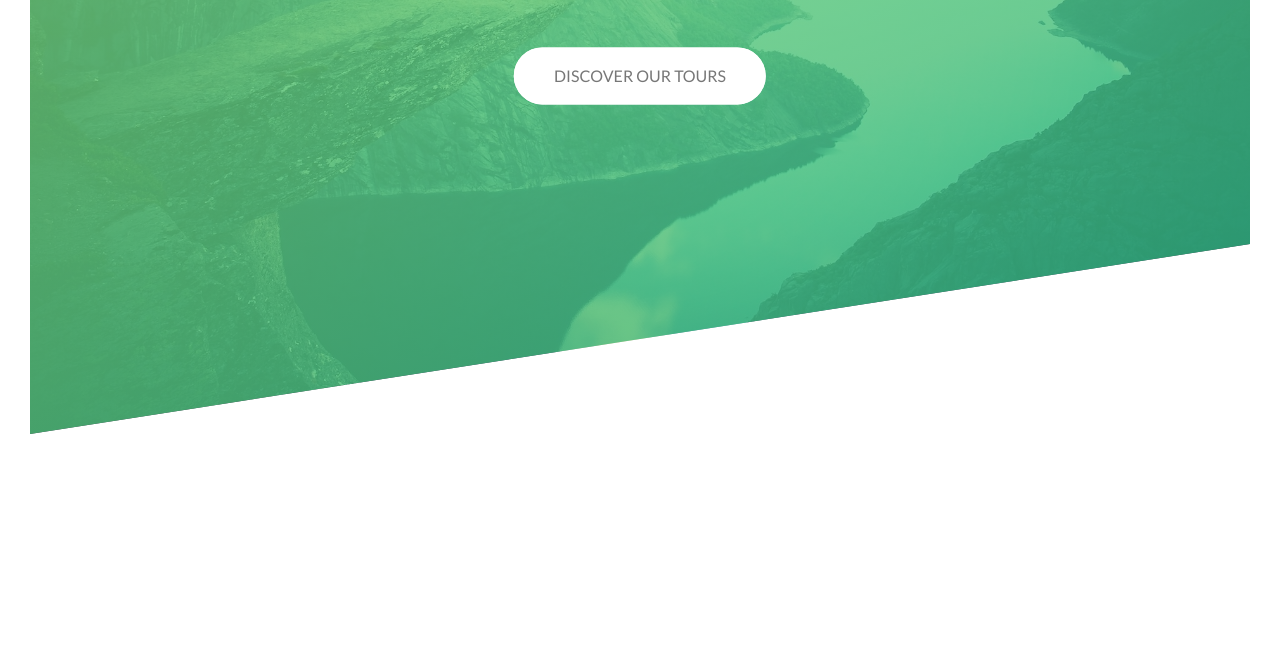
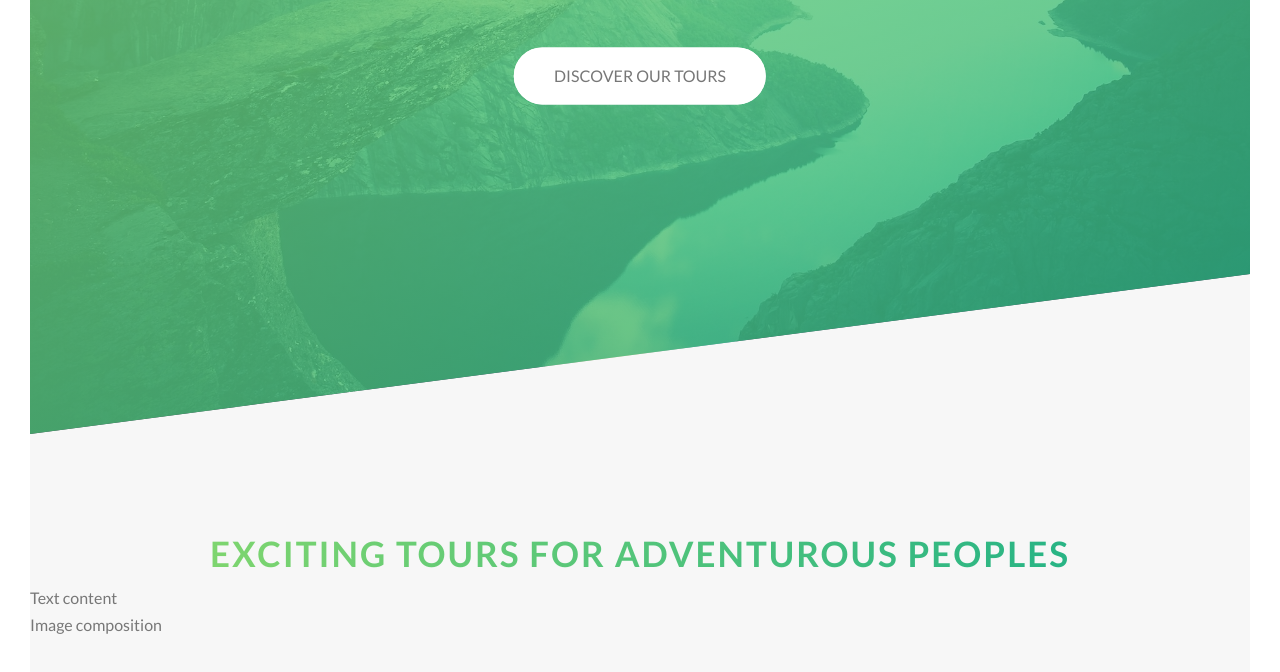
Before and after one commit to JohannLHD/Natour-Project, a website: page index.html in a window 1280 px wide. Shown: the part 356-1028 px from the top of the page. Before the commit the page ends 820 px from the top, so only its background shows below. Drawn offline with Linux system fonts and the light colour scheme.

Commit message:
create about section

```diff
--- a/index.html
+++ b/index.html
@@ -9,7 +9,7 @@
       rel="stylesheet"
     />
 
-    <link rel="stylesheet" href="css/icon-font.css" />
+    <!-- <link rel="stylesheet" href="css/icon-font.css" /> -->
     <link rel="stylesheet" href="css/style.css" />
     <link rel="shortcut icon" type="image/png" href="img/favicon.png" />
 
@@ -17,16 +17,29 @@
   </head>
   <body>
     <header class="header">
-      <div class="logo-box">
-        <img src="img/logo-white.png" alt="Logo" class="logo" />
+      <div class="header__logo-box">
+        <img src="img/logo-white.png" alt="Logo" class="header__logo" />
       </div>
-      <div class="text-box">
+      <div class="header__text-box">
         <h1 class="heading-primary">
-          <span class="heading-primary-main">Outdoors</span>
-          <span class="heading-primary-sub">is where life happens</span>
+          <span class="heading-primary--main">Outdoors</span>
+          <span class="heading-primary--sub">is where life happens</span>
         </h1>
-        <a href="#" class="btn btn-white btn-animated">Discover our tours</a>
+        <a href="#" class="btn btn--white btn--animated">Discover our tours</a>
       </div>
     </header>
+    <main>
+      <section class="section-about">
+        <div class="u-center-text">
+          <h2 class="heading-secondary">
+          Exciting tours for adventurous peoples
+        </h2>
+        </div>
+        <div class="row">
+          <div class="col-1-of-2">Text content</div>
+          <div class="col-1-of-2">Image composition</div>
+        </div>
+      </section>
+    </main>
   </body>
 </html>
--- a/sass/abstracts/_variables.scss
+++ b/sass/abstracts/_variables.scss
@@ -1,7 +1,16 @@
+
+//Colors
+
 $color-primary:#55c57a;
 $color-primary-light:#7ed56f;
 $color-primary-dark: #28b485;
 
-$color-grey-dark :#777;
-$color-white :#fff;
+$color-grey-light-1:#f7f7f7;
+$color-grey-dark:#777;
+$color-white:#fff;
 $color-black: #000;
+
+//GRID
+$grid-width: 114rem;
+$gutter-vertical: 8rem;
+$gutter-horizontal: 6rem;
--- a/sass/base/_typography.scss
+++ b/sass/base/_typography.scss
@@ -7,7 +7,6 @@ body {
   padding: 3rem;
 
 }
-
 
 .heading-primary {
   color: $color-white;
@@ -37,3 +36,21 @@ body {
     animation-timing-function: ease-in;
   }
 }
+
+.heading-secondary{
+  font-size: 3.5rem;
+  text-transform: uppercase;
+  font-weight: 700;
+  background-image: linear-gradient(to right, $color-primary-light, $color-primary-dark);
+  display:inline-block;
+  -webkit-background-clip: text;
+  background-clip: text;
+  color:transparent;
+  letter-spacing: 2px;
+  transition: all .2s;
+
+  &:hover{
+    transform: skewY(2deg) skewX(15deg);
+    text-shadow: .5rem 1rem 2rem rgba($color-black,.2);
+  }
+}
--- a/sass/base/_utilities.scss
+++ b/sass/base/_utilities.scss
@@ -0,0 +1,3 @@
+.u-center-text{
+  text-align: center;
+}
--- /dev/null
+++ b/sass/layout/_grid.scss
@@ -0,0 +1,62 @@
+.row {
+    max-width: $grid-width;
+    margin: 0 auto;
+
+    &:not(:last-child) {
+        margin-bottom: $gutter-vertical;
+
+        @include respond(tab-port) {
+            margin-bottom: $gutter-vertical-small;
+        }
+    }
+
+    @include respond(tab-port) {
+        max-width: 50rem;
+        padding: 0 3rem;
+    }
+
+    @include clearfix;
+
+    [class^="col-"] {
+        float: left;
+
+        &:not(:last-child) {
+            margin-right: $gutter-horizontal;
+
+            @include respond(tab-port) {
+                margin-right: 0;
+                margin-bottom: $gutter-vertical-small;
+            }
+        }
+
+        @include respond(tab-port) {
+            width: 100% !important;
+        }
+    }
+
+    .col-1-of-2 {
+        width: calc((100% - #{$gutter-horizontal}) / 2);
+
+    }
+
+    .col-1-of-3 {
+        width: calc((100% - 2 * #{$gutter-horizontal}) / 3);
+    }
+
+    .col-2-of-3 {
+        width: calc(2 * ((100% - 2 * #{$gutter-horizontal}) / 3) + #{$gutter-horizontal});
+    }
+
+    .col-1-of-4 {
+        width: calc((100% - 3 * #{$gutter-horizontal}) / 4);
+    }
+
+    .col-2-of-4 {
+        width: calc(2 * ((100% - 3 * #{$gutter-horizontal}) / 4) + #{$gutter-horizontal});
+    }
+
+    .col-3-of-4 {
+        width: calc(3 * ((100% - 3 * #{$gutter-horizontal}) / 4) + 2 * #{$gutter-horizontal});
+    }
+
+}
--- a/sass/layout/_header.scss
+++ b/sass/layout/_header.scss
@@ -10,7 +10,7 @@
     url(../img/hero.jpg);
   background-size: cover;
   background-position: top;
-  clip-path: polygon(0 0, 100% 0%, 100% 75%, 0 100%);
+  clip-path: polygon(0 0, 100% 0, 100% 75vh, 0 100%);
 
   &__logo-box{
   position: absolute;
--- a/sass/main.scss
+++ b/sass/main.scss
@@ -1,13 +1,13 @@
+//abstracts
+@import "abstracts/functions";
+@import "abstracts/mixins";
+@import "abstracts/variables";
+
 // BASE
 @import "base/base";
 @import "base/animation";
 @import "base/typography";
 @import "base/utilities";
-
-//abstracts
-@import "abstracts/functions";
-@import "abstracts/mixins";
-@import "abstracts/variables";
 
 //Pages
 @import "pages/home";
--- a/sass/pages/_home.scss
+++ b/sass/pages/_home.scss
@@ -0,0 +1,6 @@
+.section-about{
+  background-color: $color-grey-light-1;
+  padding: 25rem 0;
+  margin-top: -20vh;
+  color: $color-grey-dark;
+}
```
Also changed, not shown: package.json (added, +25 -0 lines), css/style.css, 1 other file.
